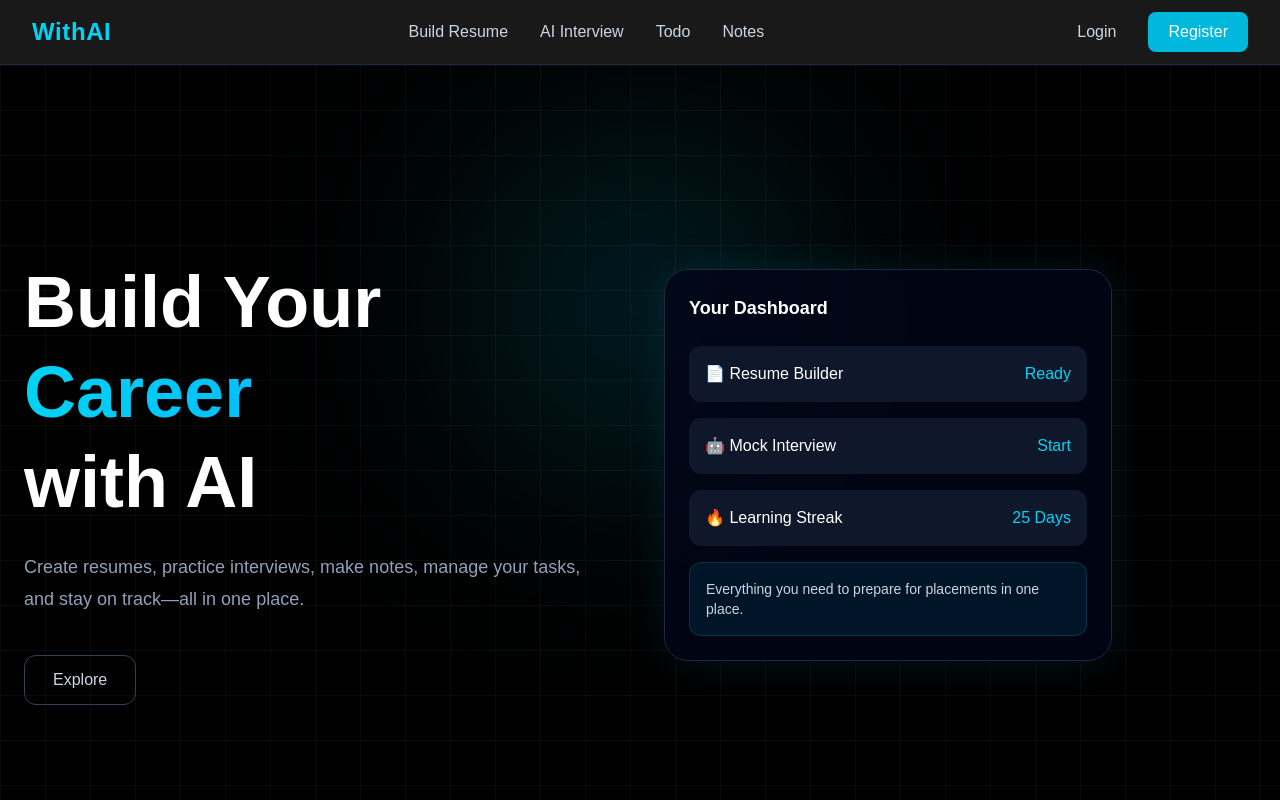
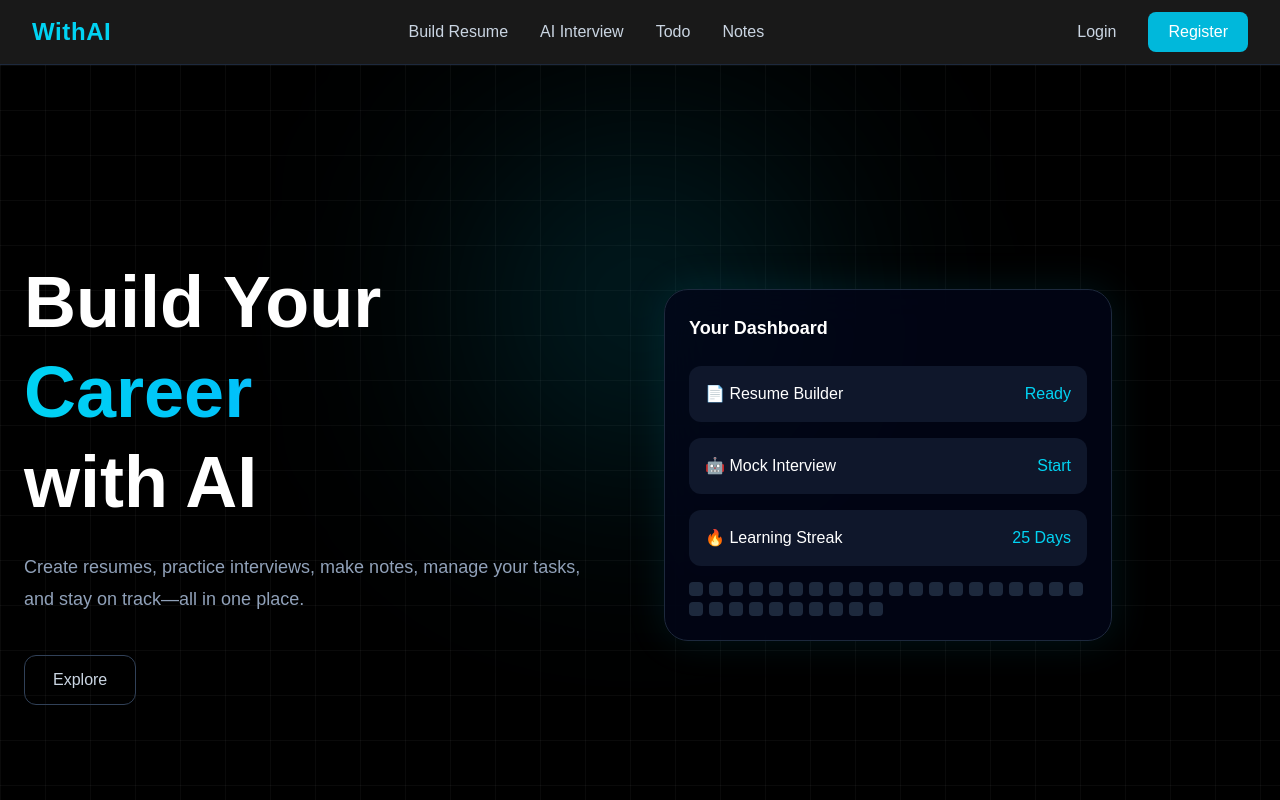
Before and after one commit to rohitpareta4/withAI, a Next.js app: page / in a window 1280 px wide. Shown: the top 800 px of the page. Built offline with nearby package versions, Linux system fonts and the light colour scheme; no server answers.

Commit message:
added activity

```diff
--- a/components/Hero/hero.tsx
+++ b/components/Hero/hero.tsx
@@ -1,6 +1,71 @@
+"use client"
+
 import Link from "next/link";
+import { useState,useEffect } from "react";
+import { get_todos } from "@/features/todo/services/todo.services";
 
 export default function HeroSection() {
+
+  const [todos, setTodos] = useState<Todo[]>([]);
+
+
+
+   useEffect(() => {
+    const getTodoData = async () => {
+      try {
+        const res = await get_todos();
+
+        console.log("todos:", res);
+
+        setTodos(res);
+      } catch (error) {
+        console.log(error);
+      }
+    };
+
+    getTodoData();
+  }, []);
+
+  // -----------------------------
+  // TODO ACTIVITY CALCULATION
+  // -----------------------------
+
+  const totalTodos = todos.length;
+
+  let completedTodos = 0;
+
+  for (let i = 0; i < todos.length; i++) {
+    if (todos[i]?.completed === true) {
+      completedTodos++;
+    }
+  }
+
+  let percentage = 0;
+
+  if (totalTodos > 0) {
+    percentage = Math.round(
+      (completedTodos / totalTodos) * 100
+    );
+  }
+
+  // -----------------------------
+  // ACTIVITY COLOR
+  // -----------------------------
+
+  let activityColor = "bg-slate-800";
+
+  if (percentage > 0 && percentage < 25) {
+    activityColor = "bg-green-950";
+  } else if (percentage >= 25 && percentage < 50) {
+    activityColor = "bg-green-800";
+  } else if (percentage >= 50 && percentage < 75) {
+    activityColor = "bg-green-600";
+  } else if (percentage >= 75) {
+    activityColor = "bg-green-400";
+  }
+
+
+
   return (
     <section className="relative overflow-hidden bg-black text-white">
       {/* Background */}
@@ -45,7 +110,12 @@ export default function HeroSection() {
 
         {/* Right */}
 
+
+
         <div className="w-full max-w-md">
+
+
+
           <div className="rounded-3xl border border-slate-800 bg-slate-950/80 p-6 backdrop-blur-xl shadow-[0_0_40px_rgba(6,182,212,.12)]">
             <h3 className="text-lg font-semibold">Your Dashboard</h3>
 
@@ -65,11 +135,28 @@ export default function HeroSection() {
                 <span className="text-cyan-400">25 Days</span>
               </div>
 
-              <div className="rounded-xl bg-cyan-500/10 border border-cyan-500/20 p-4">
-                <p className="text-sm text-slate-300">
-                  Everything you need to prepare for placements in one place.
-                </p>
-              </div>
+
+               <div className="mt-4 flex flex-wrap gap-1.5">
+          {Array.from({ length: 30 }, (_, index) => {
+            const isToday = index === 0;
+
+            return (
+              <div
+                key={index}
+                className={`h-3.5 w-3.5 rounded-sm ${
+                  isToday
+                    ? activityColor
+                    : "bg-slate-800"
+                }`}
+                title={
+                  isToday
+                    ? `${completedTodos}/${totalTodos} completed today`
+                    : "No activity yet"
+                }
+              />
+            );
+          })}
+        </div>
             </div>
           </div>
         </div>
```
Also changed, not shown: components/Navbar/navbar.tsx (+18 -0 lines).
